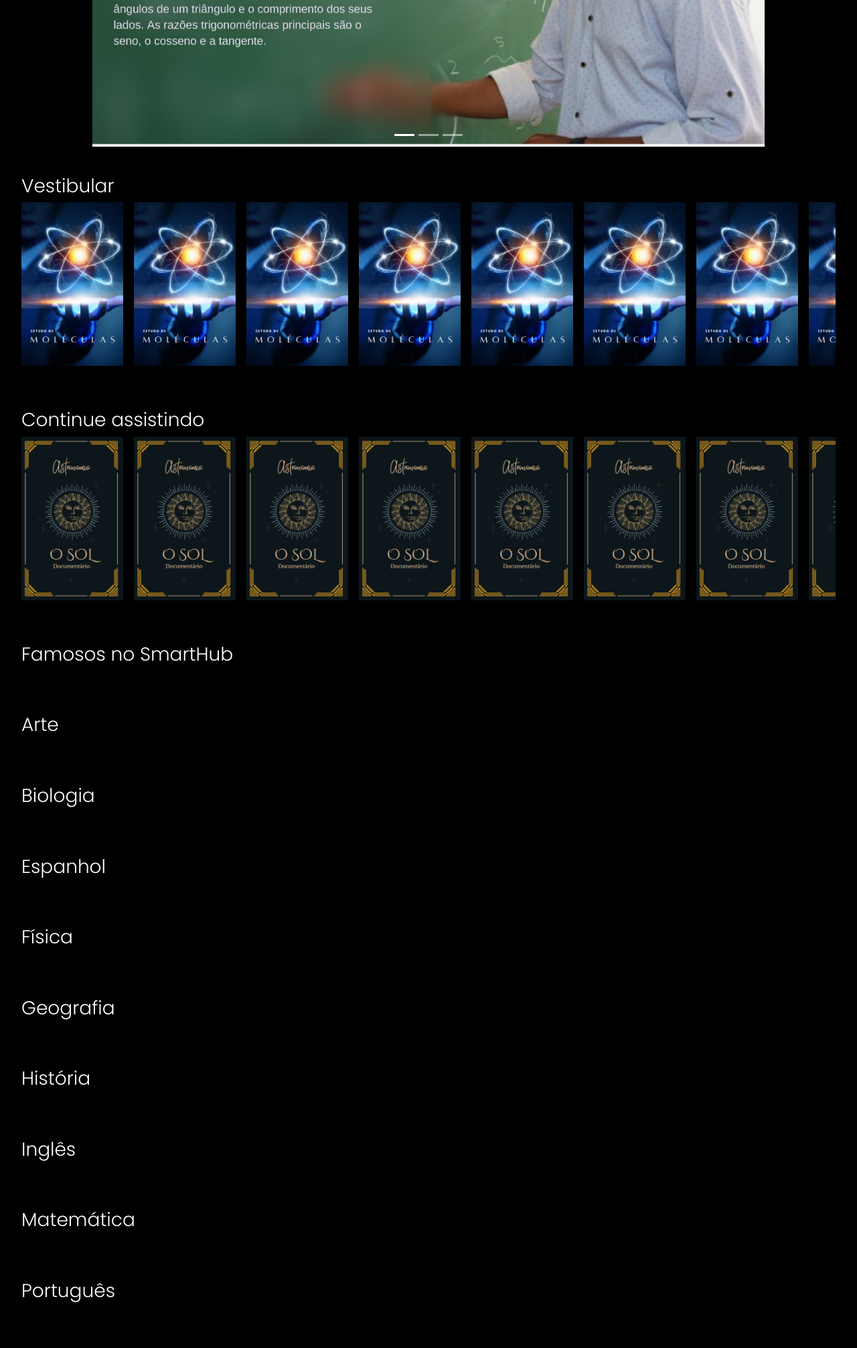
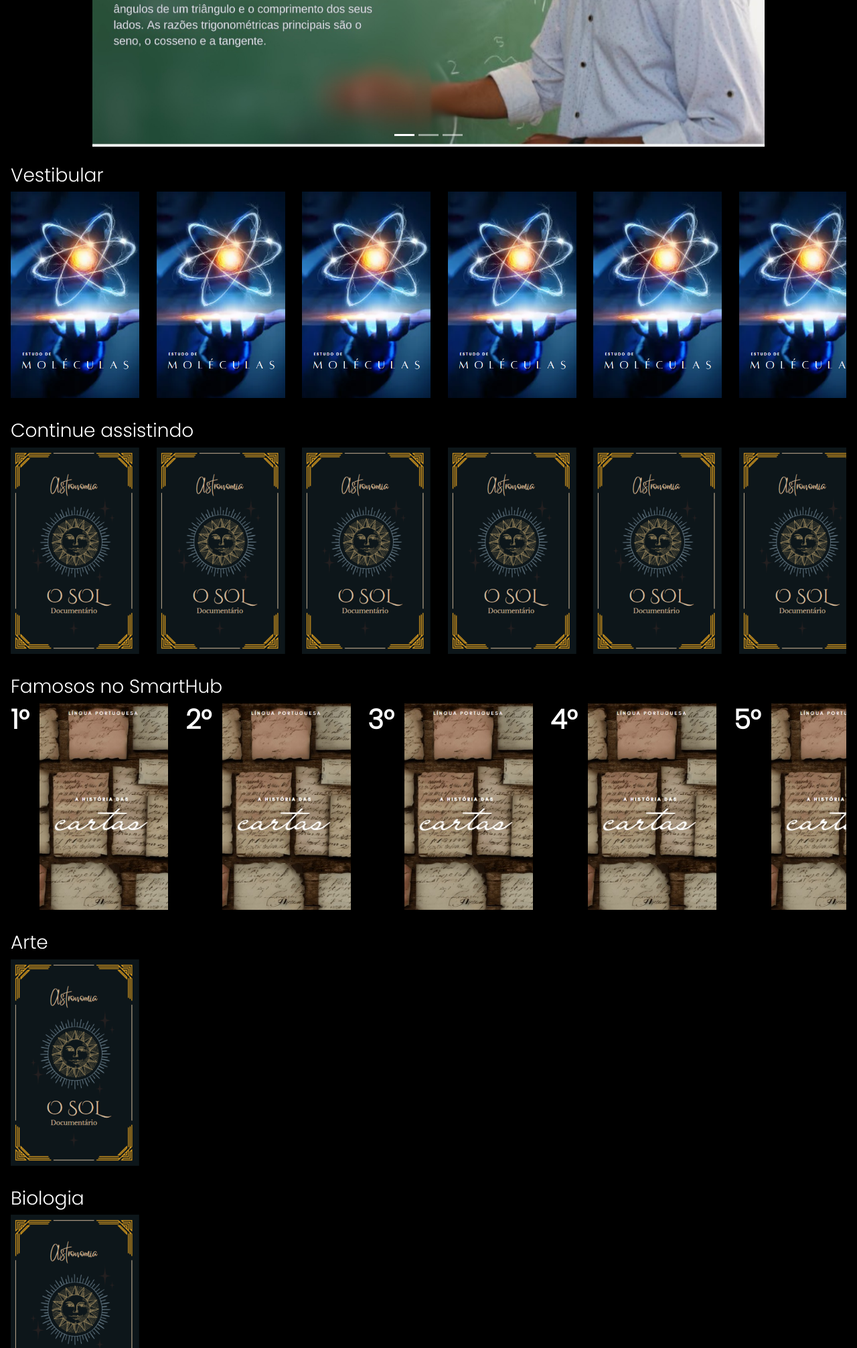
Before and after one commit to matheus-pestana/SENAI-SmartHub, a PHP site: page /home.html in a window 1280 px wide. Shown: the part 395-2407 px from the top of the page at 67% size. Run offline with PHP 8.4, Linux system fonts and the light colour scheme; some libraries are stand-ins or nearby versions.

Commit message:
Desenvolvimento do resto do corpo do site.

```diff
--- a/assets/style/style.css
+++ b/assets/style/style.css
@@ -2,6 +2,7 @@ body {
     background-color: black;
     margin: 0;
     font-family: 'Poppins', sans-serif;
+    overflow-x: hidden;
 }
 
 #navbar__items {
@@ -56,7 +57,7 @@ body {
     display: flex;
     flex-direction: column;
     flex-wrap: nowrap;
-    padding: 2rem;
+    padding: 1rem;
 }
 
 .categorias h3 {
@@ -65,17 +66,46 @@ body {
 
 .imgs {
     display: flex;
-    column-gap: 1rem;
+    column-gap: 2vw;
     overflow-y: hidden;
     overflow-x: scroll;
 }
 
+.imgs div {
+    display: flex;
+    column-gap: 1rem;
+}
+
+.imgs div h1 {
+    font-weight: bolder;
+    color: white;
+}
+
+* {
+    scrollbar-width: thin;
+    scrollbar-color: white black;
+  }
+
+  *::-webkit-scrollbar {
+    width: 2px;
+    height: 2px;
+  }
+
+  *::-webkit-scrollbar-track {
+    background: transparent;
+  }
+
+  *::-webkit-scrollbar-thumb {
+    background-color: white;
+    border-radius: 20px;
+  }
+
 .categoria__img {
-    width: 9.5rem;
+    width: 15vw;
     transition: .2s;
 }
 
 .categoria__img:hover {
-    transform: scale(1.1);
+    transform: scale(1.05);
     transition: .2s;
 }
--- a/home.html
+++ b/home.html
@@ -102,36 +102,69 @@
         </div>
         <div id="categoria__famosos" class="categorias">
             <h3>Famosos no SmartHub</h3>
+            <div class="imgs">
+                <div>
+                    <h1>1°</h1>
+                    <img class="categoria__img" src="assets/img/cartas.jpg">
+                </div>
+                <div>
+                    <h1>2°</h1>
+                    <img class="categoria__img" src="assets/img/cartas.jpg">
+                </div>
+                <div>
+                    <h1>3°</h1>
+                    <img class="categoria__img" src="assets/img/cartas.jpg">
+                </div>
+                <div>
+                    <h1>4°</h1>
+                    <img class="categoria__img" src="assets/img/cartas.jpg">
+                </div>
+                <div>
+                    <h1>5°</h1>
+                    <img class="categoria__img" src="assets/img/cartas.jpg">
+                </div>
+
+            </div>
         </div>
         <div id="categoria__arte" class="categorias">
             <h3>Arte</h3>
+            <img class="categoria__img" src="assets/img/sol.png">
         </div>
         <div id="categoria__biologia" class="categorias">
             <h3>Biologia</h3>
+            <img class="categoria__img" src="assets/img/sol.png">
         </div>
         <div id="categoria__espanhol" class="categorias">
             <h3>Espanhol</h3>
+            <img class="categoria__img" src="assets/img/sol.png">
         </div>
         <div id="categoria__fisica" class="categorias">
             <h3>Física</h3>
+            <img class="categoria__img" src="assets/img/sol.png">
         </div>
         <div id="categoria__geografia" class="categorias">
             <h3>Geografia</h3>
+            <img class="categoria__img" src="assets/img/sol.png">
         </div>
         <div id="categoria__historia" class="categorias">
             <h3>História</h3>
+            <img class="categoria__img" src="assets/img/sol.png">
         </div>
         <div id="categoria__ingles" class="categorias">
             <h3>Inglês</h3>
+            <img class="categoria__img" src="assets/img/sol.png">
         </div>
         <div id="categoria__matematica" class="categorias">
             <h3>Matemática</h3>
+            <img class="categoria__img" src="assets/img/sol.png">
         </div>
         <div id="categoria__portugues" class="categorias">
             <h3>Português</h3>
+            <img class="categoria__img" src="assets/img/sol.png">
         </div>
         <div id="categoria__quimica" class="categorias">
             <h3>Química</h3>
+            <img class="categoria__img" src="assets/img/sol.png">
         </div>
     </div>
 
```
Also changed, not shown: assets/img/cartas.jpg (added), assets/img/daçKNGWLKJDer.jpg (deleted), assets/img/pé.jpg (deleted).
